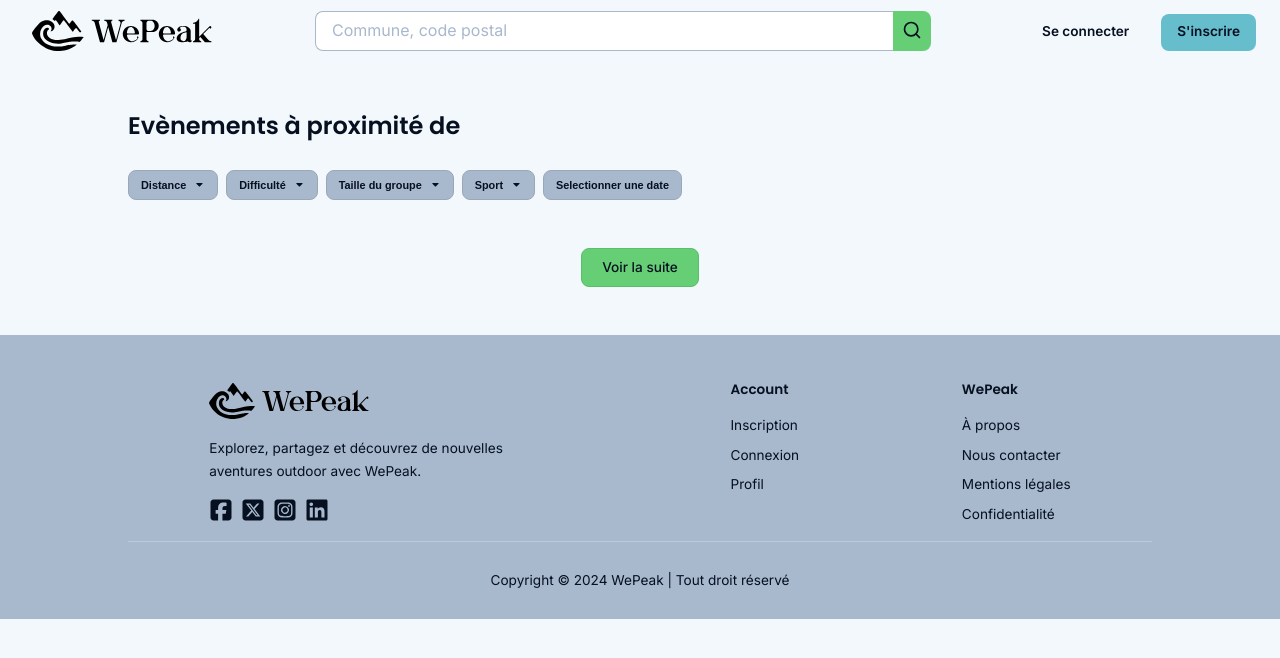
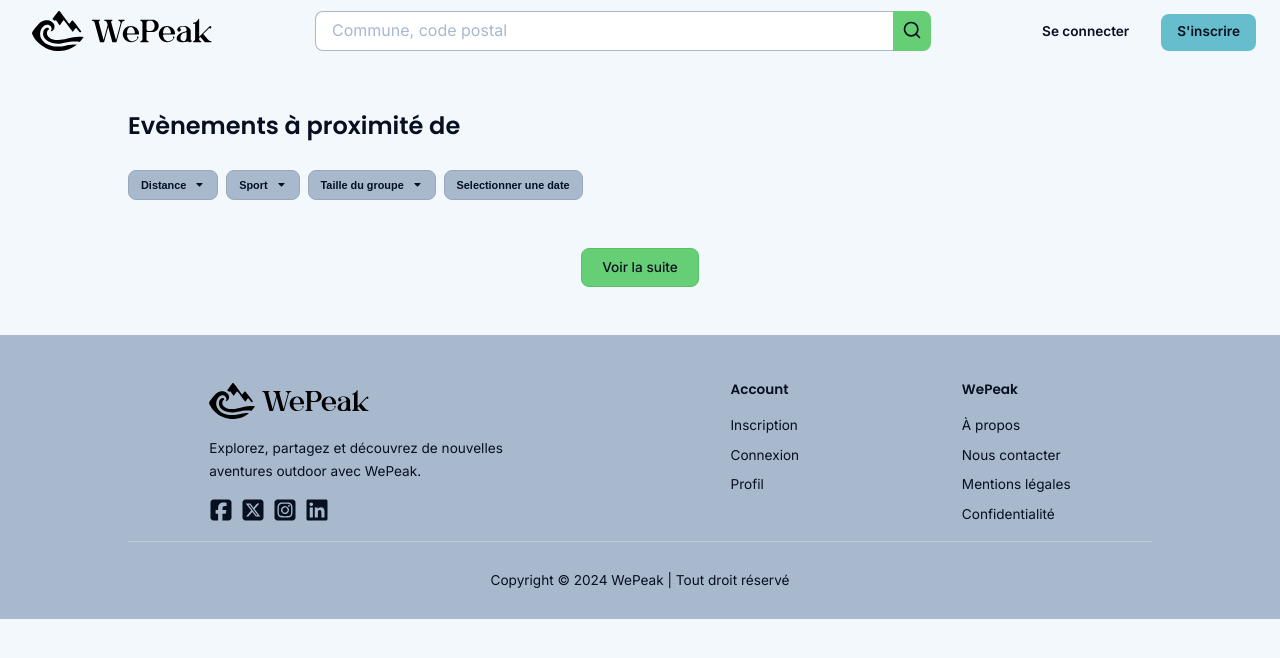
Before and after one commit to pommito/wepeak-front, a React (Vite) app: page /activities in a window 1280 px wide. Shown: the top 658 px of the page. Built offline with nearby package versions, Linux system fonts and the light colour scheme.

Commit message:
enh : worked on filter to make them more usable and redo a bit the style of dropdown

```diff
--- a/src/components/views/Activities/Activities.jsx
+++ b/src/components/views/Activities/Activities.jsx
@@ -1,6 +1,6 @@
 // Import necessary librairies
 import { useEffect, useState } from 'react';
-import { useSelector } from 'react-redux';
+import { useSelector, useDispatch } from 'react-redux';
 
 // Import components
 import Button from '../../utils/Button/Button';
@@ -13,9 +13,15 @@ import data from '/src/filtersData';
 // Import stylesheet
 import './Activities.scss';
 import Calendar from './Calendar/Calendar';
+import { fetchSports } from '../../../actions/sportsActions';
 
 const Activities = () => {
+  const dispatch = useDispatch();
   const activityList = useSelector((state) => state.activity.activities);
+
+  useEffect(() => {
+    window.scrollTo(0, 0);
+  }, []);
 
   const lastSearchedCity = useSelector(
     (state) => state.activity.lastSearchedCity
@@ -28,10 +34,6 @@ const Activities = () => {
   }
 
   const [isFilterActive, setIsFilterActive] = useState(null);
-
-  useEffect(() => {
-    window.scrollTo(0, 0);
-  });
 
   const handleClickOnFilter = (title) => {
     setIsFilterActive(isFilterActive === title ? null : title);
--- a/src/components/views/Activities/FilterButton/FilterButton.scss
+++ b/src/components/views/Activities/FilterButton/FilterButton.scss
@@ -30,13 +30,15 @@
   &-dropdown {
     position: absolute;
     cursor: pointer;
-    top: 110%;
-    background-color: v.$secondaryColorLight;
+    top: 120%;
+    background-color: white;
+    display: flex;
+    flex-direction: column;
+    gap: 0.5rem;
     border-radius: v.$borderRadius;
     max-height: 0;
     overflow-y: hidden;
-    min-width: 100%;
-    width: auto;
+    width: 175%;
     z-index: 9999;
     transition: all 0.5s cubic-bezier(0, 1, 0, 1);
 
@@ -48,14 +50,28 @@
 
     &-option {
       font-size: calc(v.$textSize * 0.8);
-      color: v.$textColor;
-      padding: 0.75rem 1rem;
-      text-align: start;
+      background-color: transparent;
+      border: none;
+      border-radius: v.$borderRadius;
+      cursor: pointer;
+      display: flex;
+      align-items: center;
+      gap: 0.75rem;
+      padding: 0.5rem;
+      text-align: left;
       transition: all 0.25s cubic-bezier(0, 1, 0, 1);
 
       &:hover {
-        background-color: v.$accentColor;
-        color: v.$backgroundColor;
+        background-color: v.$secondaryColor;
+      }
+
+      &-icon {
+        color: v.$textColor;
+        padding: 0.5rem;
+        background-color: v.$secondaryColorDark;
+        border-radius: v.$borderRadius;
+        height: 2rem;
+        width: 2rem;
       }
     }
   }
--- a/src/components/views/CreateActivity/CreateActivity.jsx
+++ b/src/components/views/CreateActivity/CreateActivity.jsx
@@ -25,6 +25,11 @@ import {
 const CreateActivity = () => {
   const navigate = useNavigate();
   const dispatch = useDispatch();
+
+  useEffect(() => {
+    window.scrollTo(0, 0);
+  }, []);
+
   const errorMessage = useSelector((state) => state.register.errorMessage);
   const [image, setImage] = useState(null);
   const sports = useSelector((state) => state.sports.sports);
--- a/src/components/views/CreateActivity/InputSearch/InputSearch.jsx
+++ b/src/components/views/CreateActivity/InputSearch/InputSearch.jsx
@@ -39,6 +39,7 @@ const InputSearch = ({ id, adressFromMarker = null }) => {
   };
 
   // THIS CODE-BLOCK HANDLE REMOVING OF CITIES SUGGESTIONS WHEN CLICKING OUTSIDE
+  // eslint-disable-next-line consistent-return
   useEffect(() => {
     if (cityList.length < 20 && cityList.length > 0) {
       const handleClickOutside = (e) => {
--- a/src/filtersData.js
+++ b/src/filtersData.js
@@ -10,11 +10,13 @@ export default [
     ],
   },
   {
-    title: { value: 'difficulty', label: 'Difficulté' },
+    title: { value: 'sport', label: 'Sport' },
     options: [
-      { value: 'facile', label: 'Facile' },
-      { value: 'moyen', label: 'Moyen' },
-      { value: 'difficile', label: 'Difficile' },
+      { value: 'back-country-skiing', label: 'Ski de randonnée' },
+      { value: 'climbing', label: 'Escalade' },
+      { value: 'hiking', label: 'Randonnée' },
+      { value: 'surfing', label: 'Surf' },
+      { value: 'mountain-biking', label: 'VTT en montagne' },
     ],
   },
   {
@@ -25,12 +27,4 @@ export default [
       { value: '11', label: 'Plus de 10 personnes' },
     ],
   },
-  {
-    title: { value: 'sport', label: 'Sport' },
-    options: [
-      { value: 'backCountrySkiing', label: 'Ski de randonnée' },
-      { value: 'climbing', label: 'Escalade' },
-      { value: 'trail', label: 'Trail' },
-    ],
-  },
 ];
```
